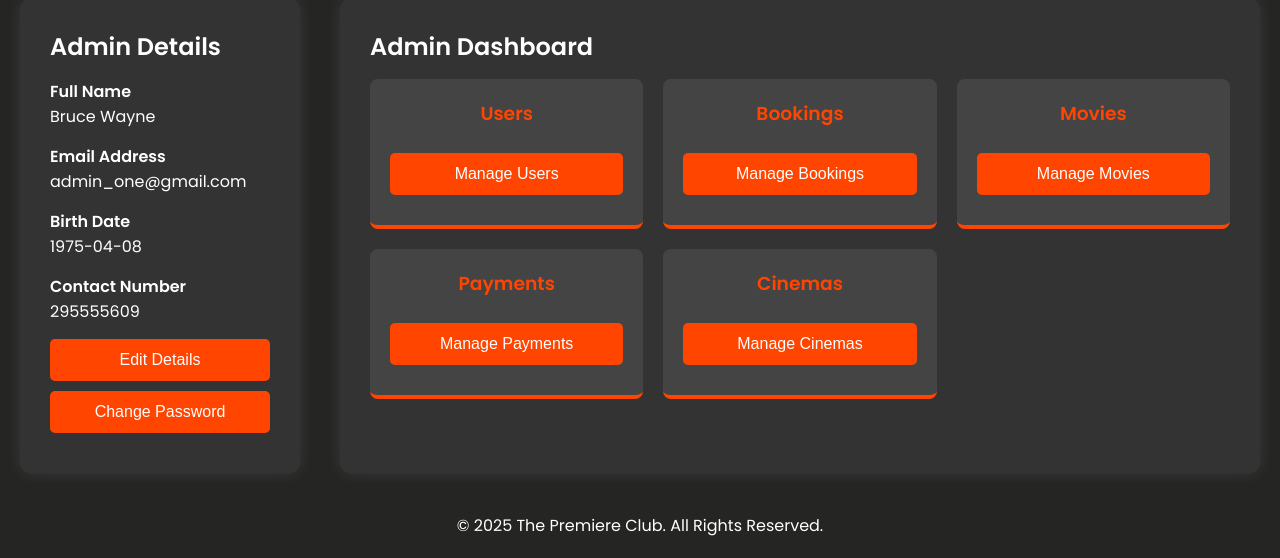
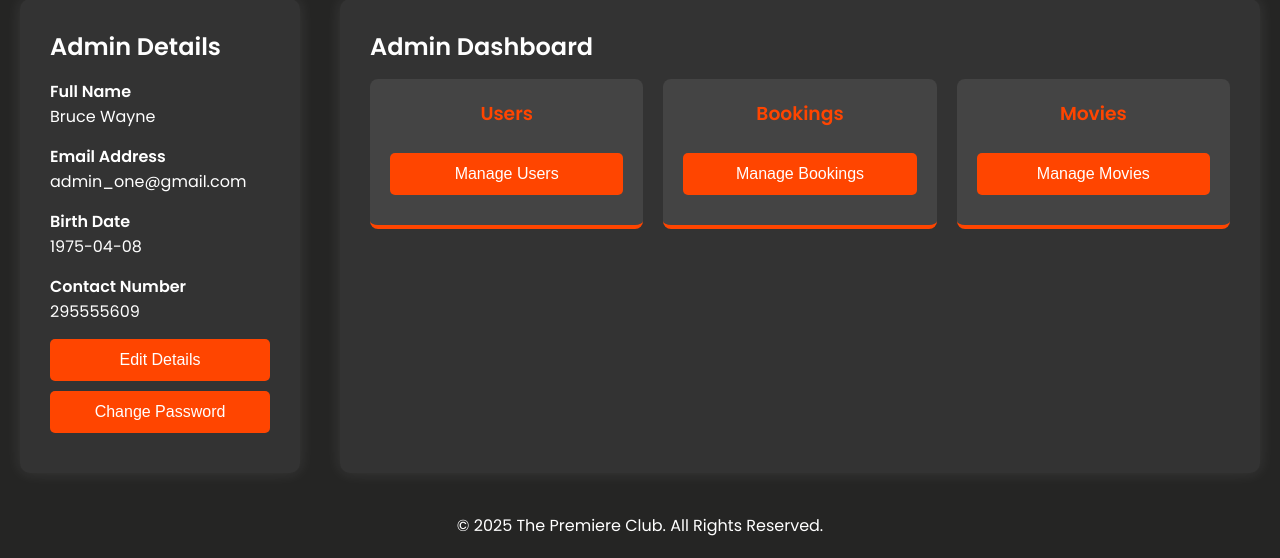
Before and after one commit to ssojubi/ITPROG-MP, a PHP site: page /viewaccount.php in a window 1280 px wide. Shown: the part 521-1079 px from the top of the page. Run offline with PHP 8.4, Linux system fonts and the light colour scheme; a user stored in the database is signed in; data comes from the database, SQL or seed files in the repository; data that the repository does not hold is empty.

Commit message:
removed payments & cinemas

```diff
--- a/viewaccount.php
+++ b/viewaccount.php
@@ -51,15 +51,6 @@ if(!$isAdmin) {
     $result = $conn->query($sql);
     list($name, $birthdate, $contact) = mysqli_fetch_row($result);
 
-    // Get admin stats (can be expanded)
-    $userCountQuery = "SELECT COUNT(*) FROM accounts WHERE account_type != 'admin'";
-    $userCount = $conn->query($userCountQuery)->fetch_row()[0];
-
-    $bookingCountQuery = "SELECT COUNT(*) FROM booking_seats";
-    $bookingCount = $conn->query($bookingCountQuery)->fetch_row()[0];
-
-    $movieCountQuery = "SELECT COUNT(*) FROM movies";
-    $movieCount = $conn->query($movieCountQuery)->fetch_row()[0];
 }
 ?>
 
@@ -266,20 +257,6 @@ if(!$isAdmin) {
                             <button type="submit">Manage Movies</button>
                         </form>
                     </div>
-
-                    <div class="admin-card">
-                        <h3>Payments</h3>
-                        <form action="manage_payments.php">
-                            <button type="submit">Manage Payments</button>
-                        </form>
-                    </div>
-
-                    <div class="admin-card">
-                        <h3>Cinemas</h3>
-                        <form action="manage_cinemas.php">
-                            <button type="submit">Manage Cinemas</button>
-                        </form>
-                    </div>
                 </div>
             <?php else: ?>
                 <h2>Bookings</h2>
```
